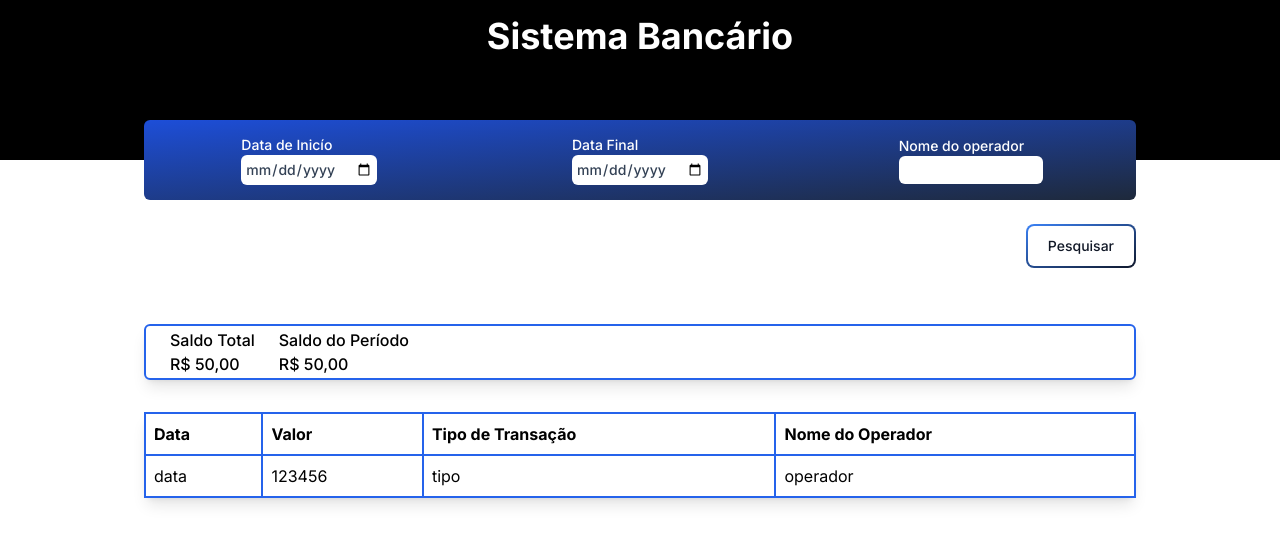
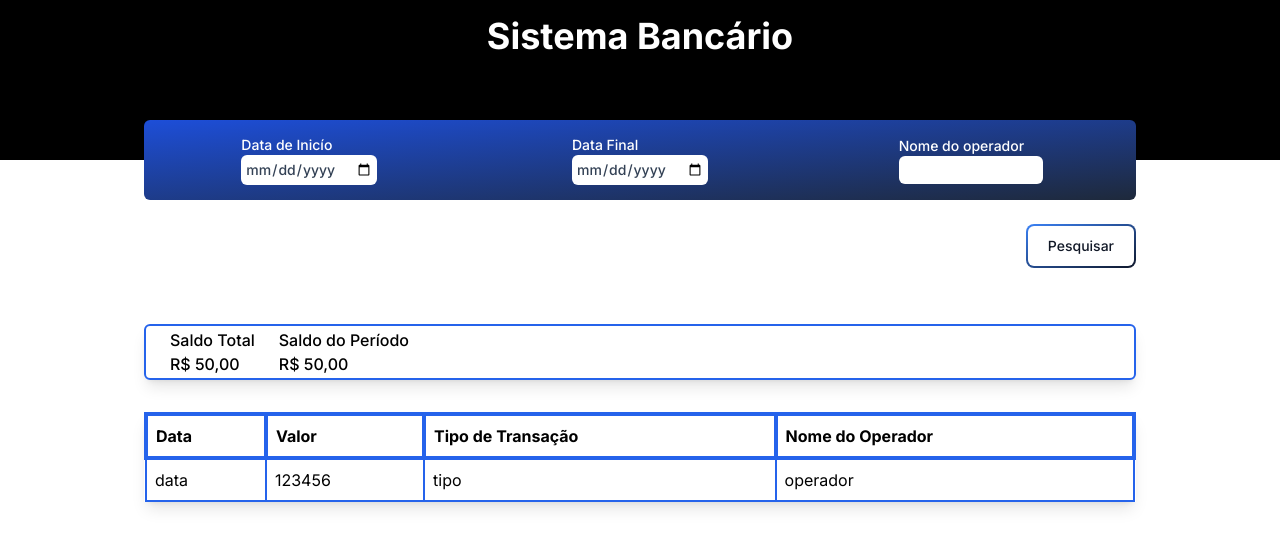
Before and after one commit to tettam/supera-frontend, a Next.js app: page / in a window 1280 px wide. Shown: the top 548 px of the page. Built offline with nearby package versions, Linux system fonts and the light colour scheme.

Commit message:
create component for each banck statement transaction

```diff
--- /dev/null
+++ b/src/app/components/BanckStatementItem.jsx
@@ -0,0 +1,10 @@
+export const BanckStatementItem = () => {
+  return (
+    <tr>
+      <td className="p-2 border-blue-600 border-2">data</td>
+      <td className="p-2 border-blue-600 border-2">123456</td>
+      <td className="p-2 border-blue-600 border-2">tipo</td>
+      <td className="p-2 border-blue-600 border-2">operador</td>
+    </tr>
+  )
+}
--- a/src/app/components/BankStatementArea.jsx
+++ b/src/app/components/BankStatementArea.jsx
@@ -1,22 +1,19 @@
+import { BanckStatementItem } from "./BanckStatementItem"
+
 export const BanckStatementArea = () => {
   return(
-    <table className="shadow-lg justi p-2 rounded-md mt-8 border-2 table-fixed">
-      <thead className="border-blue-600 border-2 rounded-xl">
+    <table className="shadow-lg justi p-2 mt-8 table-auto">
+      <thead className="border-blue-600 border-4 rounded-xl">
         <tr className="">
-          <th className="text-left p-2 border-blue-600 border-2">Data</th>
-          <th className="text-left p-2 border-blue-600 border-2">Valor</th>
-          <th className="text-left p-2 border-blue-600 border-2">Tipo de Transação</th>
-          <th className="text-left p-2 border-blue-600 border-2">Nome do Operador</th>
+          <th className="text-left p-2 border-blue-600 border-4">Data</th>
+          <th className="text-left p-2 border-blue-600 border-4">Valor</th>
+          <th className="text-left p-2 border-blue-600 border-4">Tipo de Transação</th>
+          <th className="text-left p-2 border-blue-600 border-4">Nome do Operador</th>
         </tr>
       </thead>
 
       <tbody>
-        <tr>
-          <td className="p-2 border-blue-600 border-2">data</td>
-          <td className="p-2 border-blue-600 border-2">123456</td>
-          <td className="p-2 border-blue-600 border-2">tipo</td>
-          <td className="p-2 border-blue-600 border-2">operador</td>
-        </tr>
+        <BanckStatementItem />
       </tbody>
     </table>
   )
```
